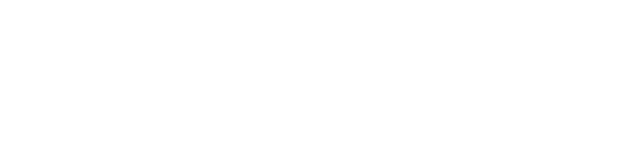
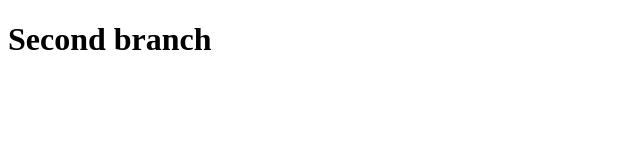
Before and after one commit to T12ys/Git-and-Github, a plain HTML site: page index.html in a window 1280 px wide. Shown: the whole page, without its empty margins (0-640 px from the left). Drawn offline with Linux system fonts and the light colour scheme.

Commit message:
Second branch

```diff
--- a/index.html
+++ b/index.html
@@ -6,6 +6,6 @@
     <title>Document</title>
 </head>
 <body>
-
+    <h1>Second branch</h1>
 </body>
 </html>
```
